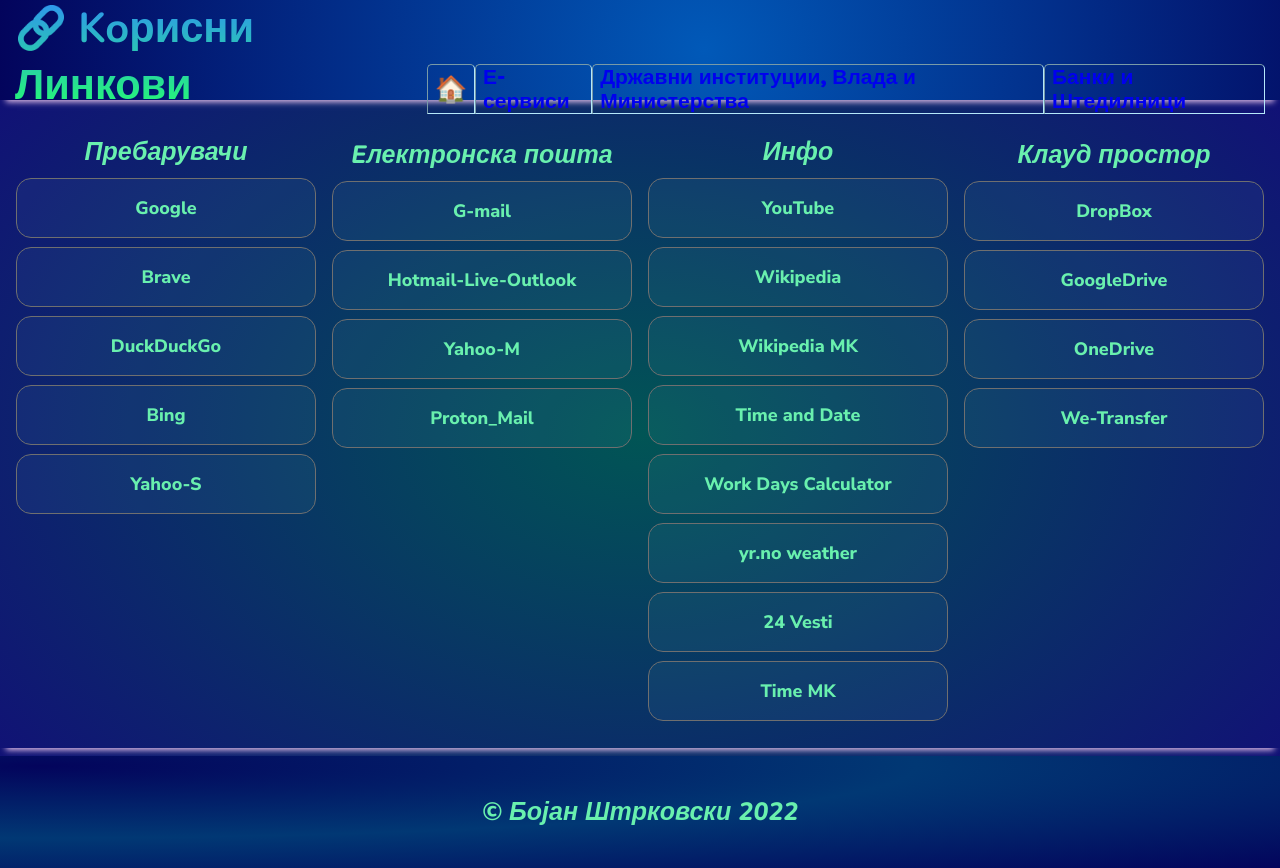
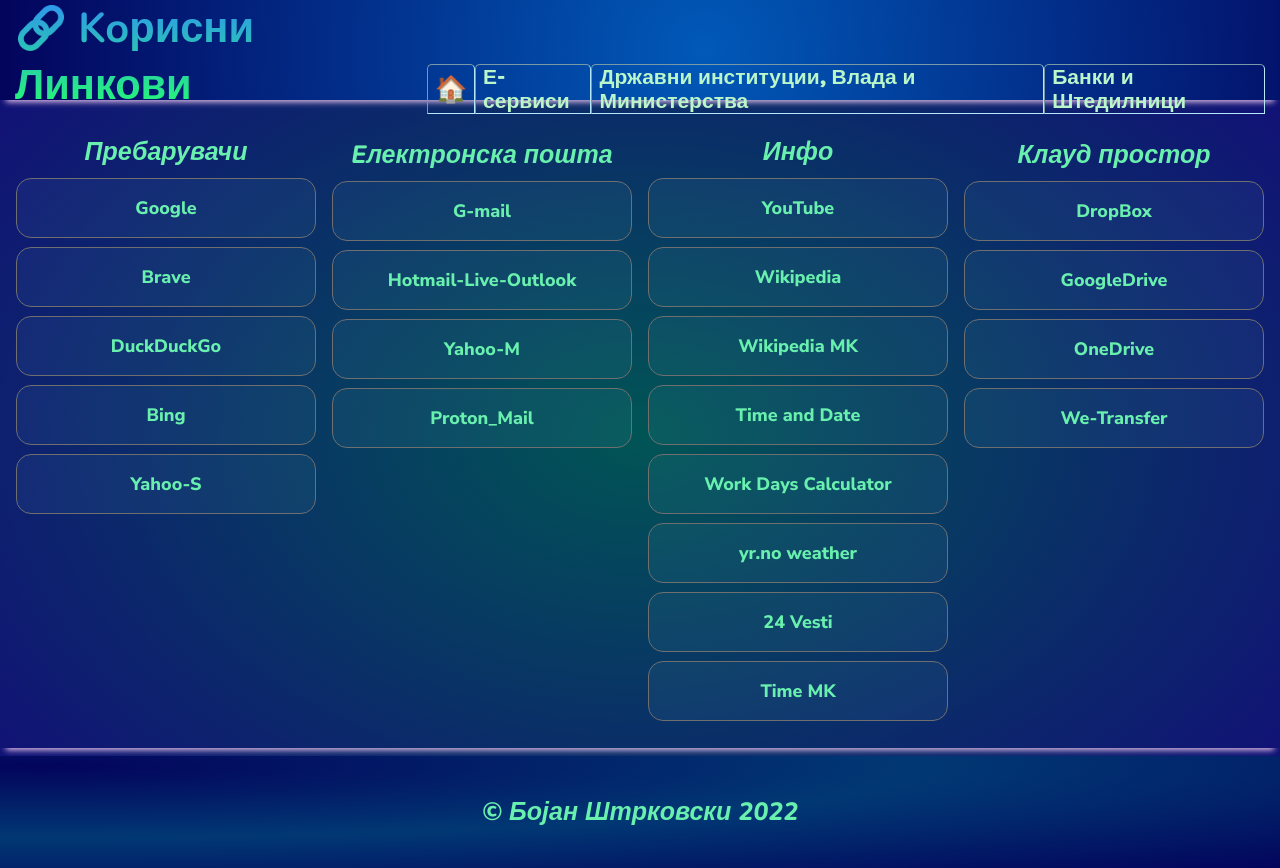
Before and after one commit to bojanstrkovski-21/Web_Home_2022_v.1.6.0, a plain HTML site: page index.html in a window 1280 px wide. Drawn offline with nearby package versions, Linux system fonts and the light colour scheme.

Commit message:
Add files via upload

```diff
--- a/css/style.css
+++ b/css/style.css
@@ -96,9 +96,7 @@
     color: #fdb5ff;
 }
 
-.main_nav .navigator li:active {
-    height: 52px;
-}
+
 
 
 .logo {
@@ -120,6 +118,10 @@
     display: flex;
     align-items: center;
     justify-content: center;
+}
+
+.main_nav .navigator li:active {
+    height: 54px;
 }
 
 li a:visited {
--- a/index.html
+++ b/index.html
@@ -17,10 +17,10 @@
 
 <article class="main_nav">
     <ul class="navigator">
-        <li><a href="index.html" class="house">🏠</a></li>
-        <li><a href="e-apps.html">Е-сервиси</a></li>
-        <li><a href="institucii.html">Државни институции, Влада и Министерства</a></li>
-        <li><a href="banki.html">Банки и Штедилници</a></li>
+        <a href="index.html" class="house"><li>🏠</li></a>
+        <a href="e-apps.html"><li>Е-сервиси</li></a>
+        <a href="institucii.html"><li>Државни институции, Влада и Министерства</li></a>
+        <a href="banki.html"><li>Банки и Штедилници</li></a>
     </ul>
 </article>
 
```
Also changed, not shown: banki.html (+4 -4 lines), e-apps.html (+4 -4 lines), institucii.html (+4 -4 lines).
